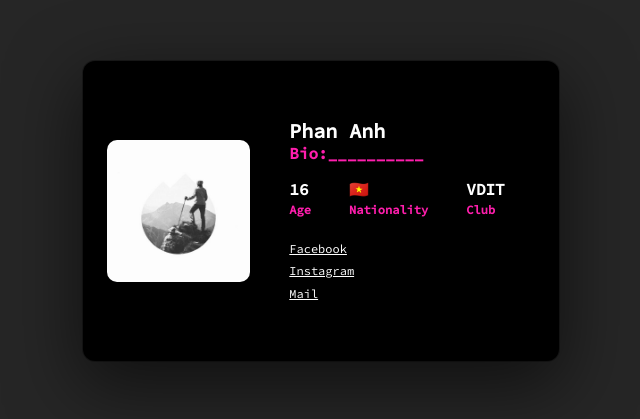
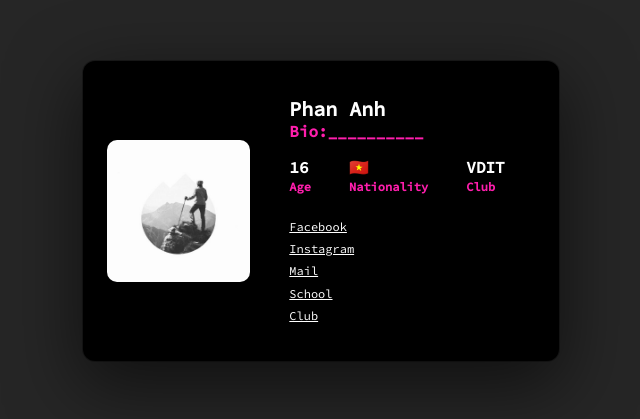
Before and after one commit to paphananh/aboutme, a plain HTML site: page index.html in a window 1280 px wide. Shown: the part 189-608 px from the top of the page, without its empty margins (319-959 px from the left). Drawn offline with Linux system fonts and the light colour scheme.

Commit message:
update links

```diff
--- a/index.html
+++ b/index.html
@@ -36,6 +36,8 @@
          <a class = "value" href="https://www.facebook.com/">Facebook</a>
          <a class = "value" href="https://www.instagram.com/">Instagram</a>
          <a class = "value" href="mailto:phananh1127@gmail.com">Mail</a>
+         <a class = "value" href="https://c3vietduc.edu.vn/vn">School</a>
+         <a class = "value" href="https://www.vietducit.com">Club</a>
       </div>
    </div>
 </div>
```
